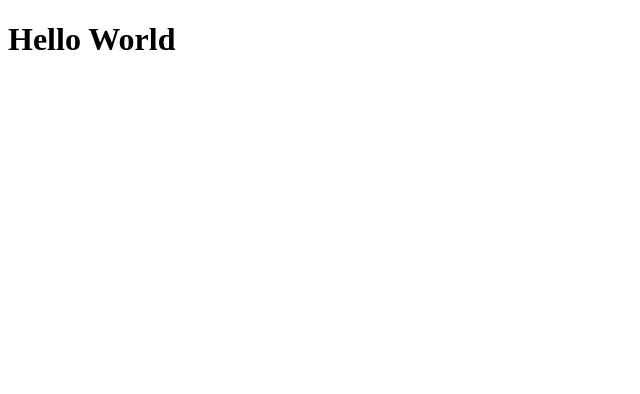
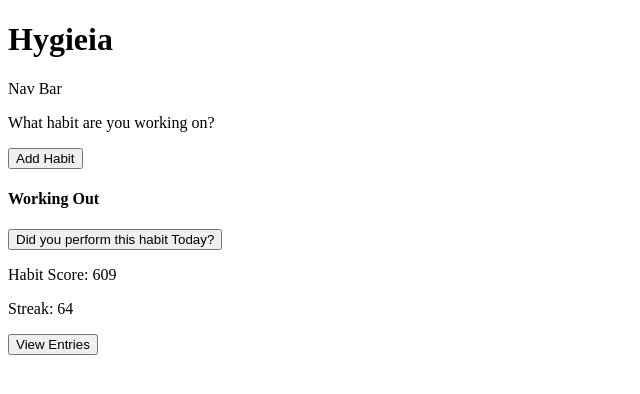
Before and after one commit to MatchewXD/MVP, a React app: page / in a window 1280 px wide. Shown: the top 394 px of the page, without its empty margins (0-640 px from the left). Built offline with nearby package versions, Linux system fonts and the light colour scheme; the HTML template or start-up script is replaced by a standard one.

Commit message:
Started working on getting basing info and forming the react app

```diff
--- a/client/src/components/App.jsx
+++ b/client/src/components/App.jsx
@@ -1 +1,30 @@
 // This is the primary component of the react app
+import React from 'react';
+
+class App extends React.Component {
+  constructor(props) {
+    super(props);
+    this.state = {};
+    // this.binds go here
+  }
+
+  render() {
+    return (
+      <div>
+        <h1 className="title">Hygieia</h1>
+        <nav className="nav">Nav Bar</nav>
+        <p>What habit are you working on?</p>
+        <button type='submit'>Add Habit</button>
+        <div>
+          <h4>Working Out</h4>
+          <button type="button">Did you perform this habit Today?</button>
+          <p>Habit Score: 609</p>
+          <p>Streak: 64</p>
+          <button type="button">View Entries</button>
+        </div>
+      </div>
+    );
+  }
+}
+
+export default App;
--- a/client/src/index.jsx
+++ b/client/src/index.jsx
@@ -1,8 +1,9 @@
 // This is the start of the react app
 import React from 'react';
 import ReactDOM from 'react-dom';
+import App from './components/App.jsx';
 
 ReactDOM.render(
-  <h1>Hello World</h1>,
+  <App />,
   document.getElementById('root')
 );
```
Also changed, not shown: client/src/components/homepage/CreateAccount.jsx (added).
